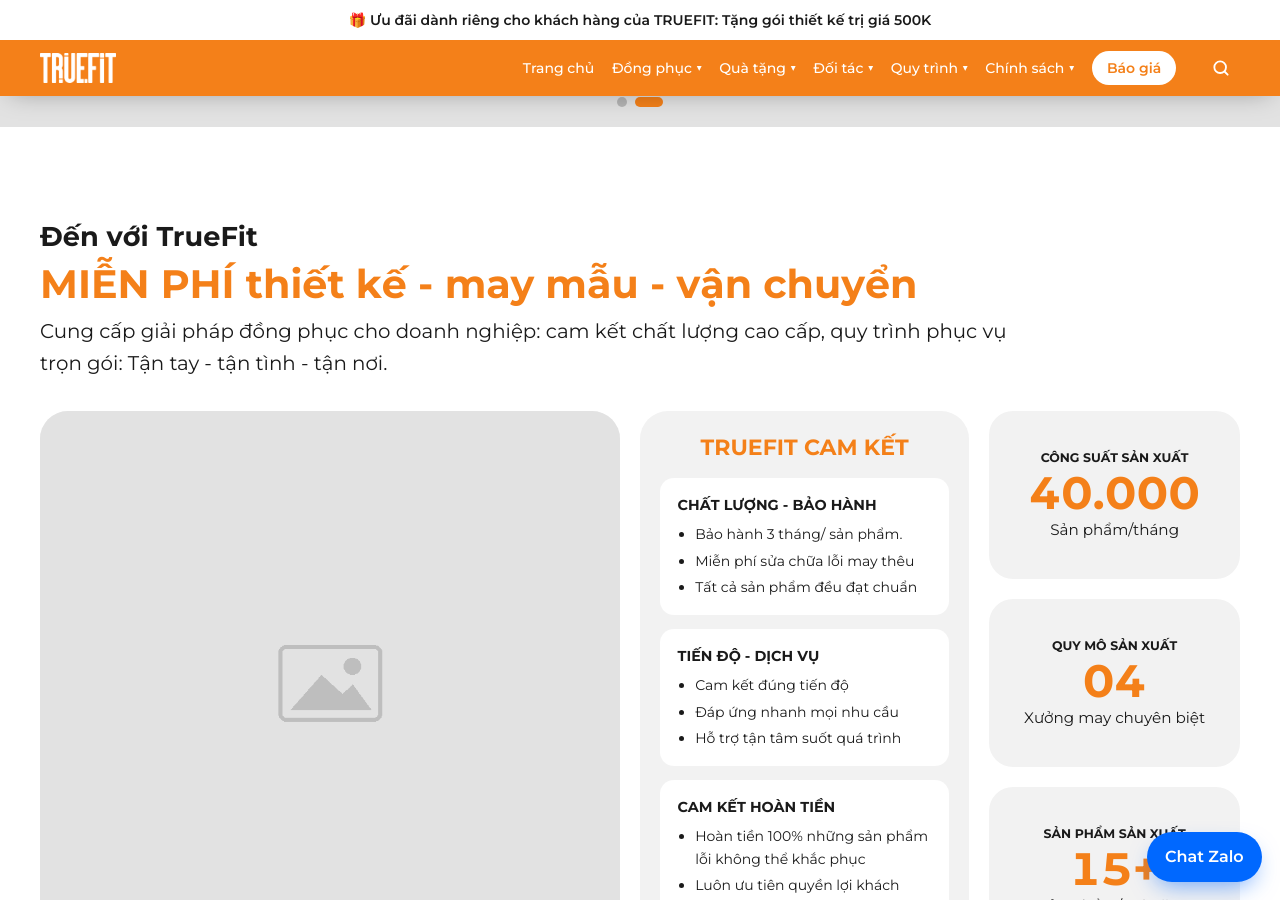
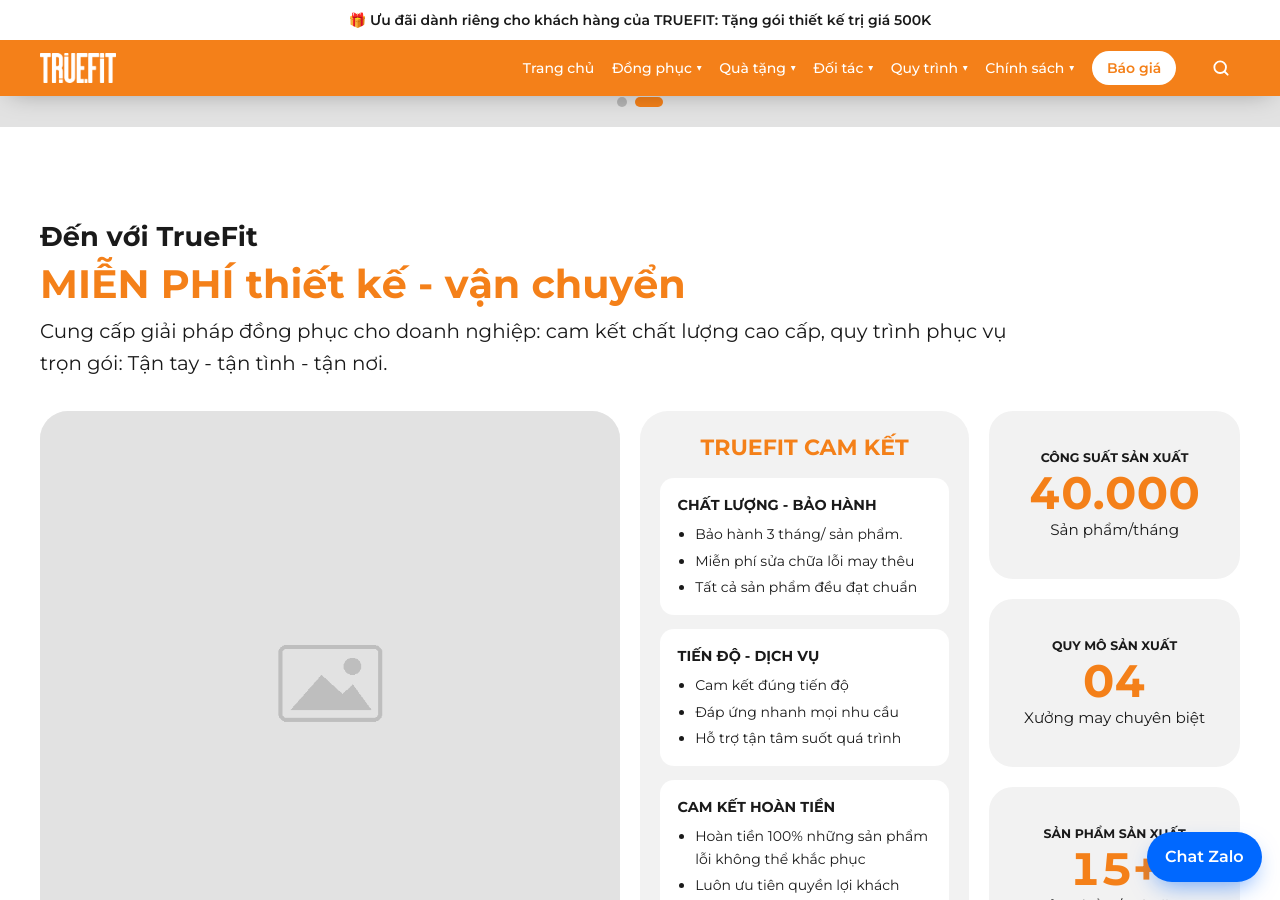
Before and after one commit to bap47/truefit, a Jekyll site: the page built from index.html, in a window 1280 px wide and 900 px high, scrolled down 506 px. Built offline with Jekyll 4.4.1, drawn with Linux system fonts in a browser that asks for light colours.

Commit message:
Add files via upload

```diff
--- a/_data/trang_chu/2_gioi_thieu.yml
+++ b/_data/trang_chu/2_gioi_thieu.yml
@@ -1,6 +1,6 @@
 # Sửa trong CMS: Trang chủ ② Đến với TrueFit
 dong_nho: Đến với TrueFit
-tieu_de: '*MIỄN PHÍ* thiết kế - may mẫu - vận chuyển'
+tieu_de: '*MIỄN PHÍ* thiết kế - vận chuyển'
 mo_ta: 'Cung cấp giải pháp đồng phục cho doanh nghiệp: cam kết chất lượng cao cấp, quy trình phục vụ trọn gói: Tận tay - tận tình - tận nơi.'
 # Khung ảnh bên trái – bỏ ảnh gì tuỳ ý, ảnh tự chuyển. Để trống thì tự lấy ảnh sản phẩm
 tu_chuyen_giay: 2
--- a/_data/trang_chu/4_ly_do.yml
+++ b/_data/trang_chu/4_ly_do.yml
@@ -1,7 +1,7 @@
 # Sửa trong CMS: Trang chủ ⑤ Vì sao chọn TrueFit
 tieu_de: Vì sao chọn *TRUEFIT?*
 ly_do:
-- ten: May mẫu miễn phí
+- ten: Duyệt mẫu thật
   mo_ta: Duyệt mẫu thật rồi mới sản xuất hàng loạt (với đơn hàng đủ điều kiện).
 - ten: Bảo hành 3 tháng
   mo_ta: Miễn phí sửa chữa lỗi may, thêu. Tất cả sản phẩm đều đạt chuẩn.
```
